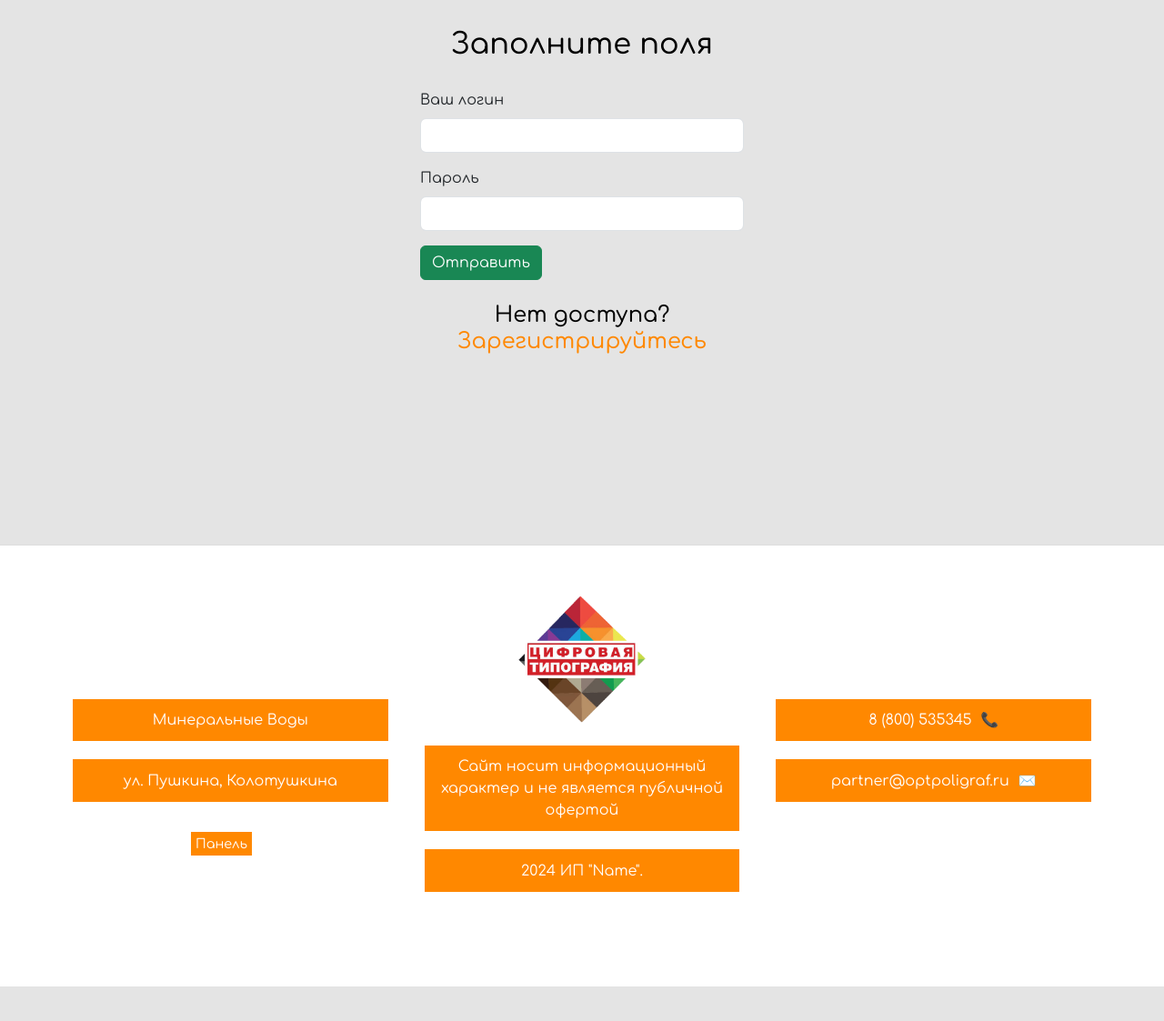
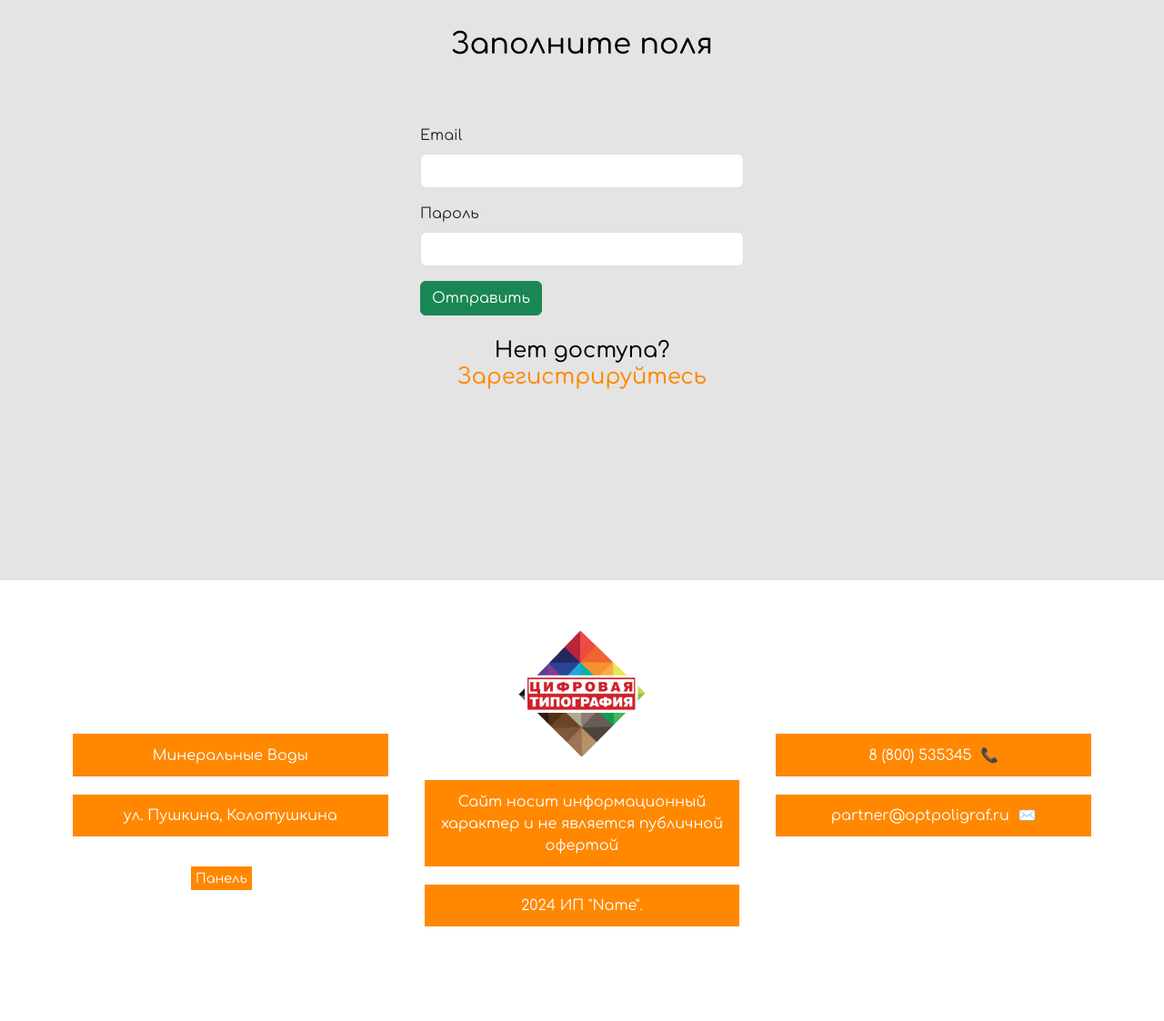
Before and after one commit to DARKSAYONE/website-for-printer-company, a PHP site: page /website-for-printer-company/login.php in a window 1280 px wide. Shown: the part 70-1193 px from the top of the page at 91% size. Before the commit the page ends 1155 px from the top, so only its background shows below. Run offline with PHP 8.4, Linux system fonts and the light colour scheme.

Commit message:
Add auth and logout from site

```diff
--- a/app/controllers/userAuth.php
+++ b/app/controllers/userAuth.php
@@ -3,9 +3,8 @@
 
 $isSubmit = false;
 $errMsg = ' ';
-
-    if($_SERVER['REQUEST_METHOD'] === 'POST'){
-
+//Регистрация
+    if($_SERVER['REQUEST_METHOD'] === 'POST' && isset($_POST['button-reg'])){
         $admin = 0;
         $username = trim($_POST['username']);
         $email = trim($_POST['email']);
@@ -49,9 +48,34 @@ $errMsg = ' ';
     }
 }
     }else{
-        //echo 'GET';
+        $email = '';
+        $username = '';
     }
 
+if($_SERVER['REQUEST_METHOD'] === 'POST' && isset($_POST['button-log'])){
+    echo 'Форма лога';
+    $email = trim($_POST['email']);
+    $pass = trim($_POST['pass']);
+
+    if($email === '' || $pass === ''){
+        $errMsg = " Не все поля заполнены.";
+    }else{
+    $existence = selectOne('user', ['email' => $email]);
+    if($existence && password_verify($pass,$existence['pass'])){
+        $_SESSION['id'] = $existence['id'];
+        $_SESSION['name'] = $existence['username'];
+        $_SESSION['admin'] = $existence['admin'];
+        header('location: '. BASE_URL);
+    }else{
+        $errMsg = "Проверьте введенные вами данные";
+
+    }
+}
+}
+else{
+    $email = '';
+    $username = '';
+}
 
 
     // tt($last_row);
--- a/app/include/footer.php
+++ b/app/include/footer.php
@@ -15,8 +15,14 @@
                 <p><a href="mailto:partner@optpoligraf.ru">partner@optpoligraf.ru</a> <span class="footer-email-icon">✉️</span></p>
             </div>
         </div>
-        <div class="footer-adminlogin">
-            <a href="login.php">Панель</a>
-        </div>
+        <?php if(!isset($_SESSION['id'])): ?>
+    <div class="footer-adminlogin">
+        <a href="login.php">Панель</a>
+    </div>
+<?php else: ?>
+    <div class="footer-adminlogin">
+        <a href="logout.php">Выход</a>
+    </div>
+<?php endif; ?>
     </div>
 </footer>
--- a/app/include/header.php
+++ b/app/include/header.php
@@ -1,5 +1,4 @@
 <?php
-
 ?>
 <header class="container-fluid">
     <div class="container">
@@ -13,14 +12,14 @@
                     <li><a href="<?php echo BASE_URL. 'about.php'?>">О нас</a></li>
                     <li><a href="#">Услуги</a></li>
                     <li><a href="#">Портфолио</a></li>
-                    <?php if(isset($_SESSION['id'])): ?>
+                    <!-- <?php if(isset($_SESSION['id'])): ?>
                     <li><p><?php echo $_SESSION['name']; ?></p>
-                    <?php endif; ?>
+                    <?php endif; ?> -->
 
                     <?php if(isset($_SESSION['id'])): ?>
                     <li>
                         <?php if($_SESSION['admin'] == 1): ?>
-                        <a href="#">Администрирование</a>
+                        <a href="admin/admin.php">Администрирование</a>
                     </li>
                     <?php endif; ?>
                     <?php endif; ?>
--- a/login.php
+++ b/login.php
@@ -1,10 +1,13 @@
-<?php include("path.php");?>
+<?php
+include("path.php");
+include("app/controllers/userAuth.php");
+ ?>
 <!doctype html>
 <html lang="ru">
   <head>
     <meta charset="utf-8">
     <meta name="viewport" content="width=device-width, initial-scale=1">
-    <title>Регистрация</title>
+    <title>Авторизация</title>
 
     <!-- Подключение bootstrap -->
     <link href="https://cdn.jsdelivr.net/npm/bootstrap@5.3.3/dist/css/bootstrap.min.css" rel="stylesheet" integrity="sha384-QWTKZyjpPEjISv5WaRU9OFeRpok6YctnYmDr5pNlyT2bRjXh0JMhjY6hW+ALEwIH" crossorigin="anonymous">
@@ -20,28 +23,31 @@
 
 <?php include("app/include/header.php"); ?>
 
-<!-- REG FORM -->
+<!-- LOG FORM -->
 <div class="container reg_form">
-<form class="row justify-content-center" method="post" action="register.html">
+<form class="row justify-content-center" method="post" action="login.php">
     <h2>Заполните поля</h2>
+    <div class="err">
+      <p><?= $errMsg ?></p>
+    </div>
     <div class="mb-3 col-12 col-md-4">
-        <label for="formGroupExampleInput" class="form-label">Ваш логин</label>
-        <input type="text" class="form-control" id="formGroupExampleInput">
+        <label for="formGroupExampleInput" class="form-label">Email</label>
+        <input value ="" name="email" type="text" class="form-control" id="formGroupExampleInput">
       </div>
     <div class="w-100"></div>
     <div class="mb-3 col-12 col-md-4">
       <label for="exampleInputPassword1" class="form-label">Пароль</label>
-      <input type="password" class="form-control" id="exampleInputPassword1">
+      <input value ="" type="password" name="pass" class="form-control" id="exampleInputPassword1">
     </div>
       <div class="w-100"></div>
       <div class="col-12 col-md-4">
-      <button type="submit" class="btn btn-success">Отправить</button>
+      <button type="submit" name="button-log" class="btn btn-success">Отправить</button>
       <div class="col-12 col-md-4"></div>
       <h4>Нет доступа? <a href="register.php">Зарегистрируйтесь</a></h4>
        </div>
   </form>
 </div>
-<!-- REG FORM -->
+<!-- LOG FORM -->
 
 
 <!-- Footer -->
```
Also changed, not shown: logout.php (added, +10 -0 lines).
